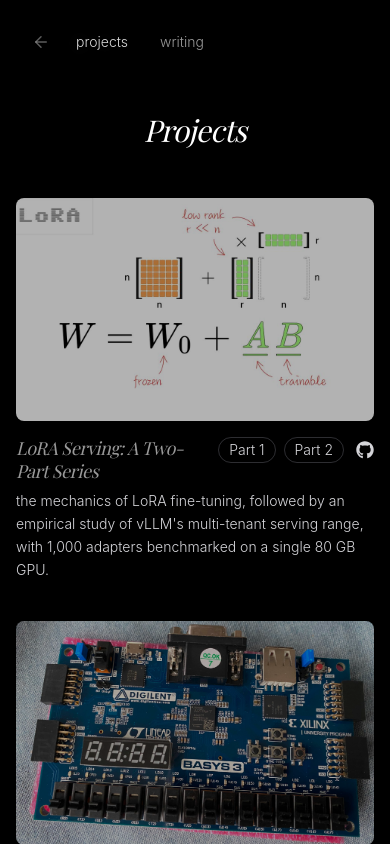
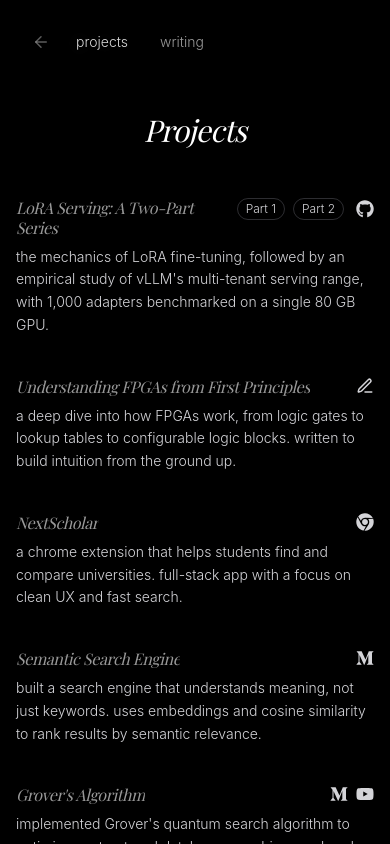
Before and after one commit to priyaltaneja/priyaltaneja, a React (Vite) app: page / in a window 390 px wide. Both pictures are taken after a click on the button "projects". Shown: the top 844 px of the page. Built offline with nearby package versions, Linux system fonts and the light colour scheme; a web font is replaced by a local one.

Commit message:
Refine mobile project layout

```diff
--- a/src/pages/Projects.js
+++ b/src/pages/Projects.js
@@ -124,13 +124,14 @@ const Projects = ({ onNavigate }) => {
               return (
                 <div
                   key={project.title}
-                  className="flex flex-col sm:flex-row gap-4 sm:gap-5 group"
+                  className="group"
                 >
+                  <div className="flex items-start gap-3.5 sm:gap-5">
                     <a
                       href={primaryLink.url}
                       {...(primaryLink.internal ? {} : { target: "_blank", rel: "noopener noreferrer" })}
                       onClick={primaryLink.internal ? handleClick : undefined}
-                    className="w-full sm:w-48 aspect-[16/10] sm:aspect-auto sm:h-32 flex-shrink-0 rounded-lg overflow-hidden bg-black cursor-pointer block"
+                      className="hidden sm:block sm:w-48 sm:h-32 flex-shrink-0 rounded-lg overflow-hidden bg-black cursor-pointer"
                     >
                       <ProjectImage
                         src={project.image}
@@ -139,12 +140,12 @@ const Projects = ({ onNavigate }) => {
                       />
                     </a>
 
-                  <div className="flex flex-col justify-center min-w-0">
-                    <div className="flex items-start justify-between">
-                      <h3 className="text-lg font-serif italic tracking-tight leading-tight text-sweep-group">
+                    <div className="flex min-w-0 flex-1 flex-col justify-center">
+                      <div className="flex items-start justify-between gap-3">
+                        <h3 className="text-base sm:text-lg font-serif italic tracking-tight leading-tight text-sweep-group">
                           {project.title}
                         </h3>
-                      <div className="flex items-center gap-2 ml-3 flex-shrink-0">
+                        <div className="flex items-center gap-2 flex-shrink-0">
                           {project.parts ? (
                             <>
                               {project.parts.map((part, i) => (
@@ -153,7 +154,7 @@ const Projects = ({ onNavigate }) => {
                                   href={part.url}
                                   target="_blank"
                                   rel="noopener noreferrer"
-                                className="px-2.5 py-0.5 text-sm font-light text-zinc-300 hover:text-white border border-zinc-500/40 hover:border-zinc-300/80 rounded-full transition-colors duration-200"
+                                  className="px-2 py-0.5 text-xs sm:px-2.5 sm:text-sm font-light text-zinc-300 hover:text-white border border-zinc-500/40 hover:border-zinc-300/80 rounded-full transition-colors duration-200"
                                 >
                                   {part.label}
                                 </a>
@@ -198,6 +199,7 @@ const Projects = ({ onNavigate }) => {
                       </p>
                     </div>
                   </div>
+                </div>
               );
             })}
           </div>
```
Lines whose indentation alone changed are shown as unchanged.
